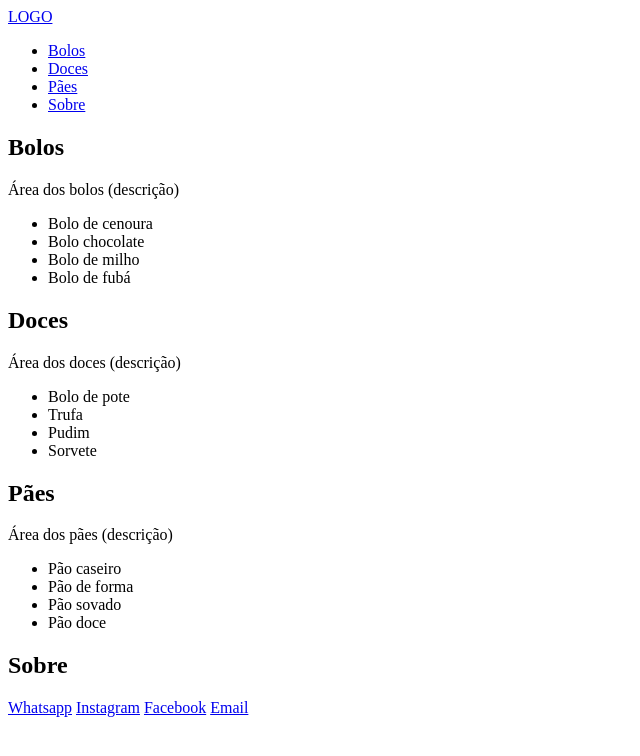
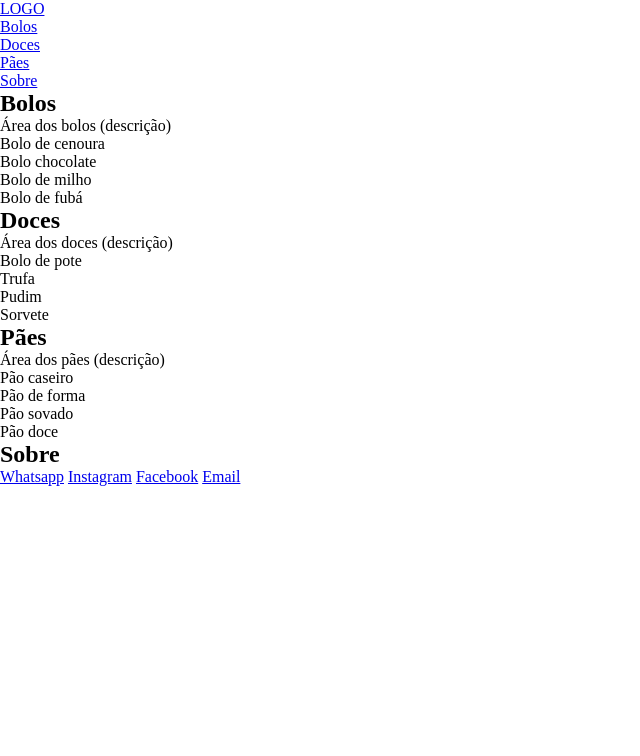
Before and after one commit to michell-monteiro/delicious-cake-project, a plain HTML site: page index.html in a window 1280 px wide. Shown: the whole page, without its empty margins (0-640 px from the left). Drawn offline with Linux system fonts and the light colour scheme.

Commit message:
Atualização 1

```diff
--- /dev/null
+++ b/css/style.css
@@ -0,0 +1,10 @@
+@charset "utf-8";
+
+* {
+    padding: 0;
+    margin: 0;
+}
+
+html {
+    scroll-behavior: smooth;
+}
--- a/index.html
+++ b/index.html
@@ -7,6 +7,7 @@
     <meta name="description" content="Delícias em bolo: É um site de venda de bolos e todo tipo de outras delícias">
     <meta name="keywords" content="Bolos, Doces, Pães, Queijo, Mel, Delicioso. Delícias em bolo">
     <title>Delícias em bolo</title>
+    <link rel="stylesheet" href="/css/style.css">
 </head>
 <body>
 
```
